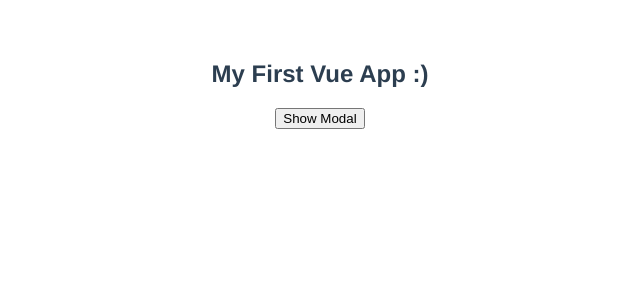
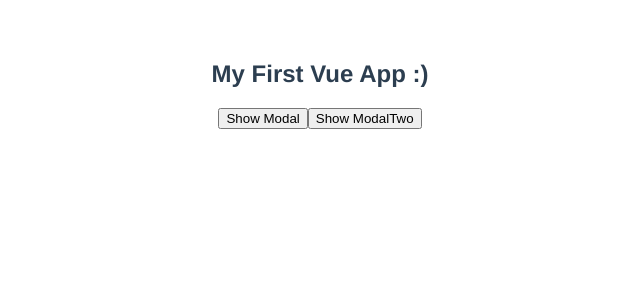
Before and after one commit to vanheaven-ui/Vue-cli-practice, a Vue app: page / in a window 1280 px wide. Shown: the top 300 px of the page, without its empty margins (320-960 px from the left). Built offline with nearby package versions, Linux system fonts and the light colour scheme.

Commit message:
Reuse the Modal component

```diff
--- a/src/App.vue
+++ b/src/App.vue
@@ -1,7 +1,9 @@
 <template>
   <h2>My First Vue App :)</h2>
   <button @click="toggleModal">Show Modal</button>
-  <Modal v-if="showModal" @close="toggleModal" theme="sale">
+  <button @click="toggleModalTwo">Show ModalTwo</button>
+  <div v-if="showModal">
+    <Modal @close="toggleModal" theme="sale">
       <h1>Ninja Giveaway!</h1>
       <p>Get your Ninja swag at half price</p>
       <template v-slot:links>
@@ -9,6 +11,13 @@
         <a href="#">More info...</a>
       </template>
     </Modal>
+  </div>
+  <div v-if="showModalTwo">
+    <Modal @close="toggleModalTwo">
+      <h1>Signup to the newsletter</h1>
+      <p>For pomos and latest news</p>
+    </Modal>
+  </div>
 </template>
 
 <script>
@@ -19,11 +28,15 @@
   data() {
     return {
       showModal: false,
+      showModalTwo: false,
     };
   },
   methods: {
     toggleModal() {
       this.showModal = !this.showModal;
+    },
+    toggleModalTwo() {
+      this.showModalTwo = !this.showModalTwo;
     },
   },
 };
```
Lines whose indentation alone changed are shown as unchanged.
